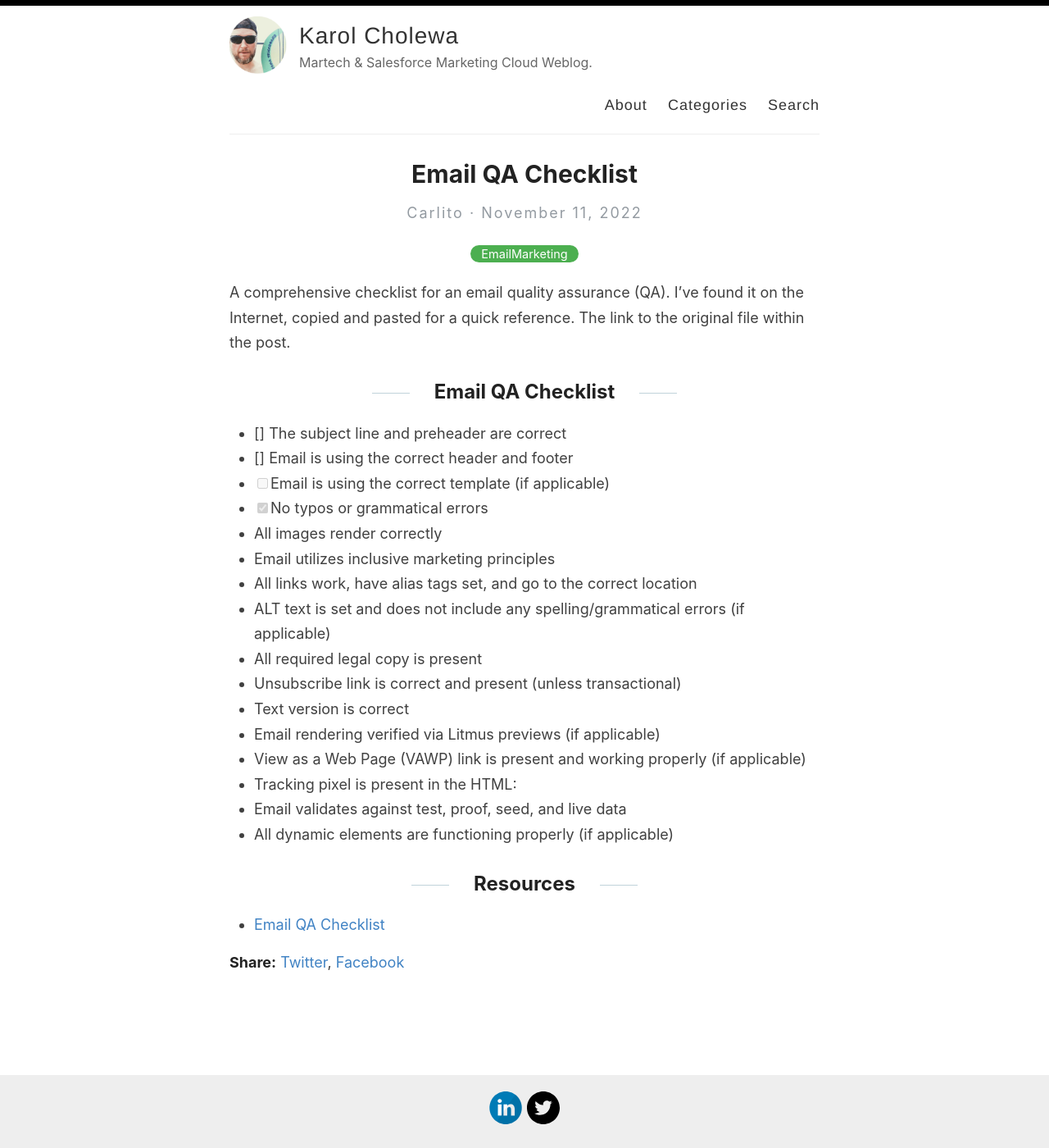
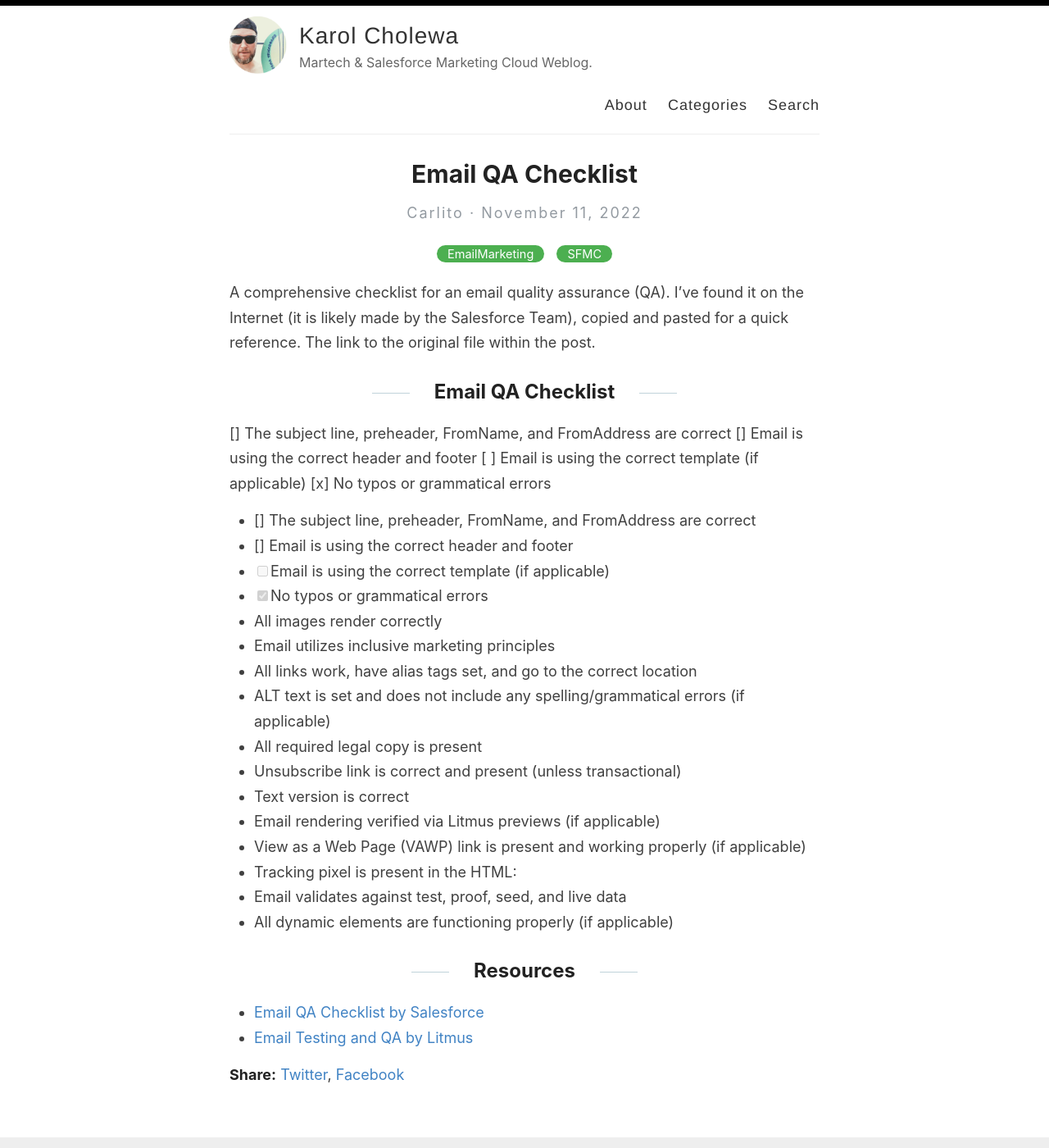
Before and after one commit to karolcholewa/blog, a Jekyll site: the page built from _posts/2022-11-11-email-qa-checklist.md, in a window 1280 px wide and 1400 px high. Shown: the whole window at 82% size. Built offline with Jekyll 4.4.1, drawn with Linux system fonts in a browser that asks for light colours.

Commit message:
post updated

```diff
--- a/_posts/2022-11-11-email-qa-checklist.md
+++ b/_posts/2022-11-11-email-qa-checklist.md
@@ -1,13 +1,19 @@
 ---
 layout: post
 title: "Email QA Checklist"
-categories: [EmailMarketing]
+categories: [EmailMarketing, SFMC]
 ---
-A comprehensive checklist for an email quality assurance (QA). I've found it on the Internet, copied and pasted for a quick reference. The link to the original file within the post.
+A comprehensive checklist for an email quality assurance (QA). I've found it on the Internet (it is likely made by the Salesforce Team), copied and pasted for a quick reference. The link to the original file within the post.
 
 ## Email QA Checklist
 
-* [] The subject line and preheader are correct
+[] The subject line, preheader, FromName, and FromAddress are correct
+[] Email is using the correct header and footer
+[ ] Email is using the correct template (if applicable)
+[x] No typos or grammatical errors
+
+
+* [] The subject line, preheader, FromName, and FromAddress are correct
 * [] Email is using the correct header and footer
 * [ ] Email is using the correct template (if applicable)
 * [x] No typos or grammatical errors
@@ -24,6 +30,6 @@ A comprehensive checklist for an email quality assurance (QA). I've found it on
 * Email validates against test, proof, seed, and live data
 * All dynamic elements are functioning properly (if applicable)
 
-
 ## Resources
-*   [Email QA Checklist](https://quip.com/kRjZA7dJ1TNb)
+*   [Email QA Checklist by Salesforce](https://quip.com/kRjZA7dJ1TNb)
+*   [Email Testing and QA by Litmus](https://www.litmus.com/blog/email-testing-and-qa)
```
